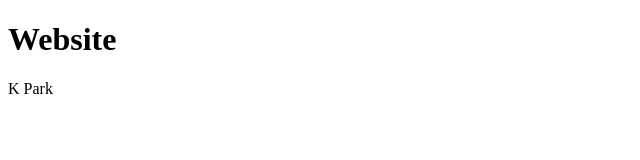
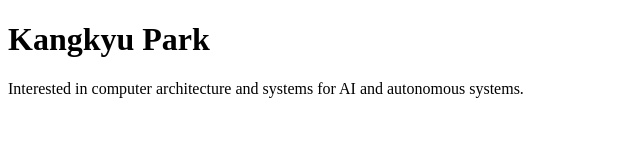
Before and after one commit to KangkyuPark/kangkyupark.github.io, a plain HTML site: page index.html in a window 1280 px wide. Shown: the whole page, without its empty margins (0-640 px from the left). Drawn offline with Linux system fonts and the light colour scheme.

Commit message:
Update title and content in index.html

```diff
--- a/index.html
+++ b/index.html
@@ -2,10 +2,10 @@
 <html>
 <head>
   <meta charset="UTF-8">
-  <title>Website</title>
+  <title>Kangkyu Park</title>
 </head>
 <body>
-  <h1>Website</h1>
-  <p>K Park</p>
+  <h1>Kangkyu Park</h1>
+  <p>Interested in computer architecture and systems for AI and autonomous systems.</p>
 </body>
 </html>
```
